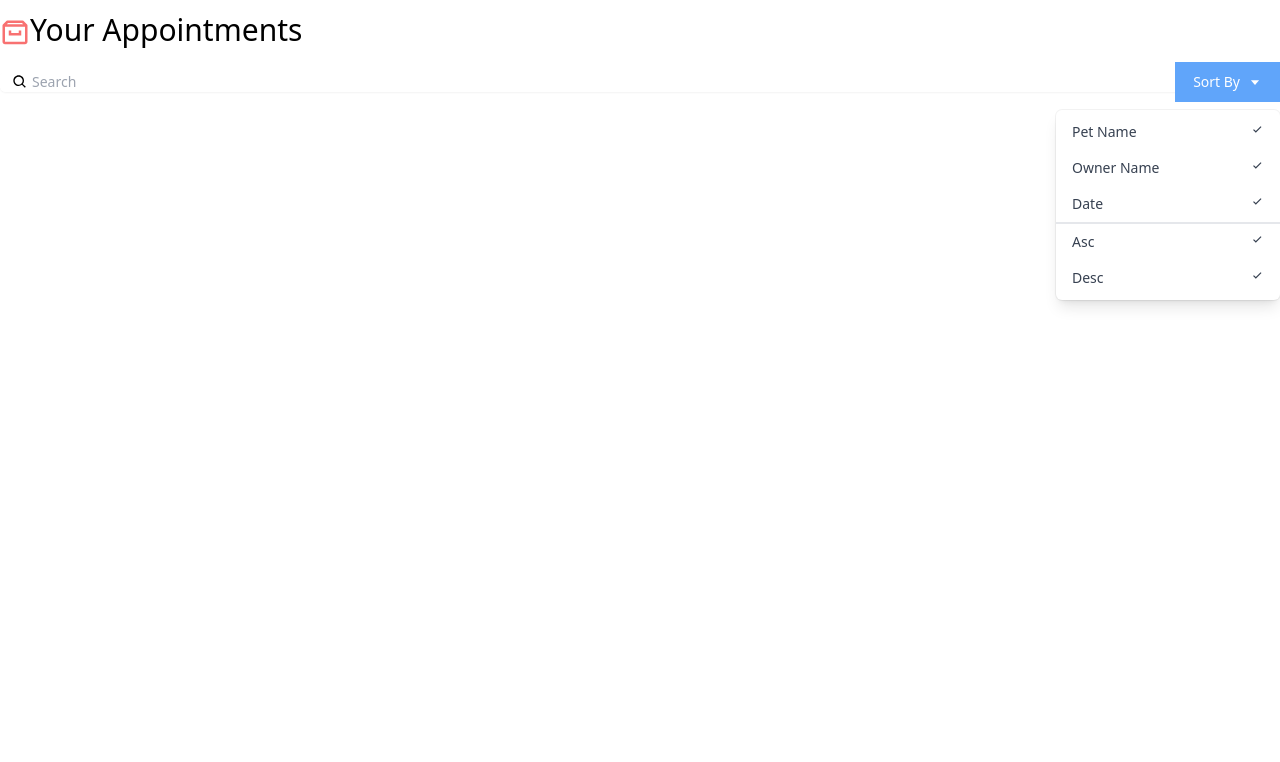
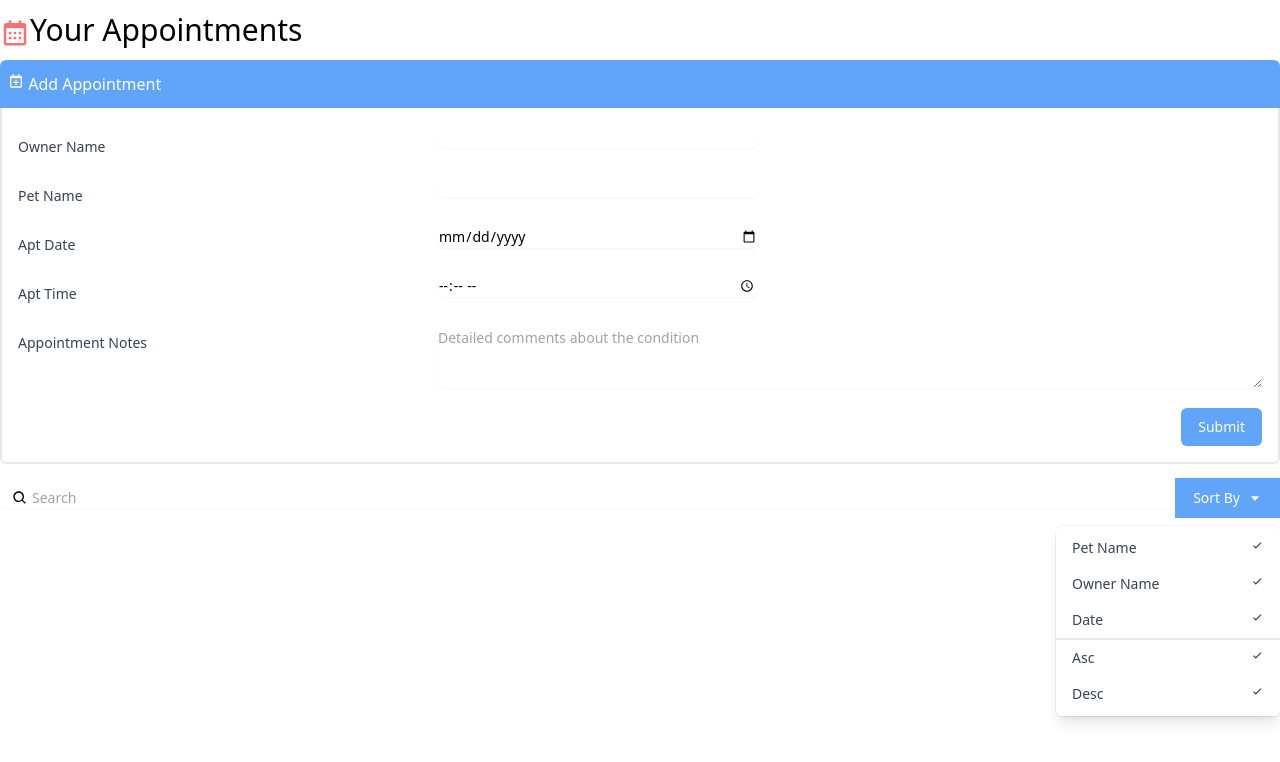
Before and after one commit to memtarhan/Become-a-React-Developer, a React (Create React App) app in the folder react-interface/: page / in a window 1280 px wide. Shown: the top 762 px of the page. Built offline with nearby package versions, Linux system fonts and the light colour scheme.

Commit message:
[Building an Interface] - Getting appointments and debugging

```diff
--- a/react-interface/src/App.js
+++ b/react-interface/src/App.js
@@ -1,13 +1,15 @@
-import { BiArchive } from "react-icons/bi";
+import { BiCalendar } from "react-icons/bi";
 import Search from "./components/Search";
+import AddAppointment from "./components/AddAppointment";
 
 function App() {
   return (
     <div className="App container mx-auto mt-3 font-thin">
-      <h1 className="text-3xl">
-        <BiArchive className="inline-block text-red-400 align-center" />
+      <h1 className="text-3xl mb-3">
+        <BiCalendar className="inline-block text-red-400 align-center" />
         Your Appointments
       </h1>
+      <AddAppointment />
       <Search />
     </div>
   );
--- /dev/null
+++ b/react-interface/src/components/AddAppointment.js
@@ -0,0 +1,114 @@
+import { BiCalendarPlus } from "react-icons/bi";
+
+const AddAppointment = () => {
+  return (
+    <div>
+      <button className="bg-blue-400 text-white px-2 py-3 w-full text-left rounded-t-md">
+        <div>
+          <BiCalendarPlus className="inline-block align-text-top" /> Add
+          Appointment
+        </div>
+      </button>
+      <div className="border-r-2 border-b-2 border-l-2 border-light-blue-500 rounded-b-md pl-4 pr-4 pb-4">
+        <div className="sm:grid sm:grid-cols-3 sm:gap-4 sm:items-start  sm:pt-5">
+          <label
+            htmlFor="ownerName"
+            className="block text-sm font-medium text-gray-700 sm:mt-px sm:pt-2"
+          >
+            Owner Name
+          </label>
+          <div className="mt-1 sm:mt-0 sm:col-span-2">
+            <input
+              type="text"
+              name="ownerName"
+              id="ownerName"
+              className="max-w-lg block w-full shadow-sm focus:ring-indigo-500 focus:border-indigo-500 sm:max-w-xs sm:text-sm border-gray-300 rounded-md"
+            />
+          </div>
+        </div>
+
+        <div className="sm:grid sm:grid-cols-3 sm:gap-4 sm:items-start  sm:pt-5">
+          <label
+            htmlFor="petName"
+            className="block text-sm font-medium text-gray-700 sm:mt-px sm:pt-2"
+          >
+            Pet Name
+          </label>
+          <div className="mt-1 sm:mt-0 sm:col-span-2">
+            <input
+              type="text"
+              name="petName"
+              id="petName"
+              className="max-w-lg block w-full shadow-sm focus:ring-indigo-500 focus:border-indigo-500 sm:max-w-xs sm:text-sm border-gray-300 rounded-md"
+            />
+          </div>
+        </div>
+
+        <div className="sm:grid sm:grid-cols-3 sm:gap-4 sm:items-start  sm:pt-5">
+          <label
+            htmlFor="aptDate"
+            className="block text-sm font-medium text-gray-700 sm:mt-px sm:pt-2"
+          >
+            Apt Date
+          </label>
+          <div className="mt-1 sm:mt-0 sm:col-span-2">
+            <input
+              type="date"
+              name="aptDate"
+              id="aptDate"
+              className="max-w-lg block w-full shadow-sm focus:ring-indigo-500 focus:border-indigo-500 sm:max-w-xs sm:text-sm border-gray-300 rounded-md"
+            />
+          </div>
+        </div>
+
+        <div className="sm:grid sm:grid-cols-3 sm:gap-4 sm:items-start  sm:pt-5">
+          <label
+            htmlFor="aptTime"
+            className="block text-sm font-medium text-gray-700 sm:mt-px sm:pt-2"
+          >
+            Apt Time
+          </label>
+          <div className="mt-1 sm:mt-0 sm:col-span-2">
+            <input
+              type="time"
+              name="aptTime"
+              id="aptTime"
+              className="max-w-lg block w-full shadow-sm focus:ring-indigo-500 focus:border-indigo-500 sm:max-w-xs sm:text-sm border-gray-300 rounded-md"
+            />
+          </div>
+        </div>
+
+        <div className="sm:grid sm:grid-cols-3 sm:gap-4 sm:items-start  sm:pt-5">
+          <label
+            htmlFor="aptNotes"
+            className="block text-sm font-medium text-gray-700 sm:mt-px sm:pt-2"
+          >
+            Appointment Notes
+          </label>
+          <div className="mt-1 sm:mt-0 sm:col-span-2">
+            <textarea
+              id="aptNotes"
+              name="aptNotes"
+              rows="3"
+              className="shadow-sm focus:ring-indigo-500 focus:border-indigo-500 mt-1 block w-full sm:text-sm border-gray-300 rounded-md"
+              placeholder="Detailed comments about the condition"
+            ></textarea>
+          </div>
+        </div>
+
+        <div className="pt-5">
+          <div className="flex justify-end">
+            <button
+              type="submit"
+              className="ml-3 inline-flex justify-center py-2 px-4 border border-transparent shadow-sm text-sm font-medium rounded-md text-white bg-blue-400 hover:bg-blue-700 focus:outline-none focus:ring-2 focus:ring-offset-2 focus:ring-blue-400"
+            >
+              Submit
+            </button>
+          </div>
+        </div>
+      </div>
+    </div>
+  );
+};
+
+export default AddAppointment;
```
